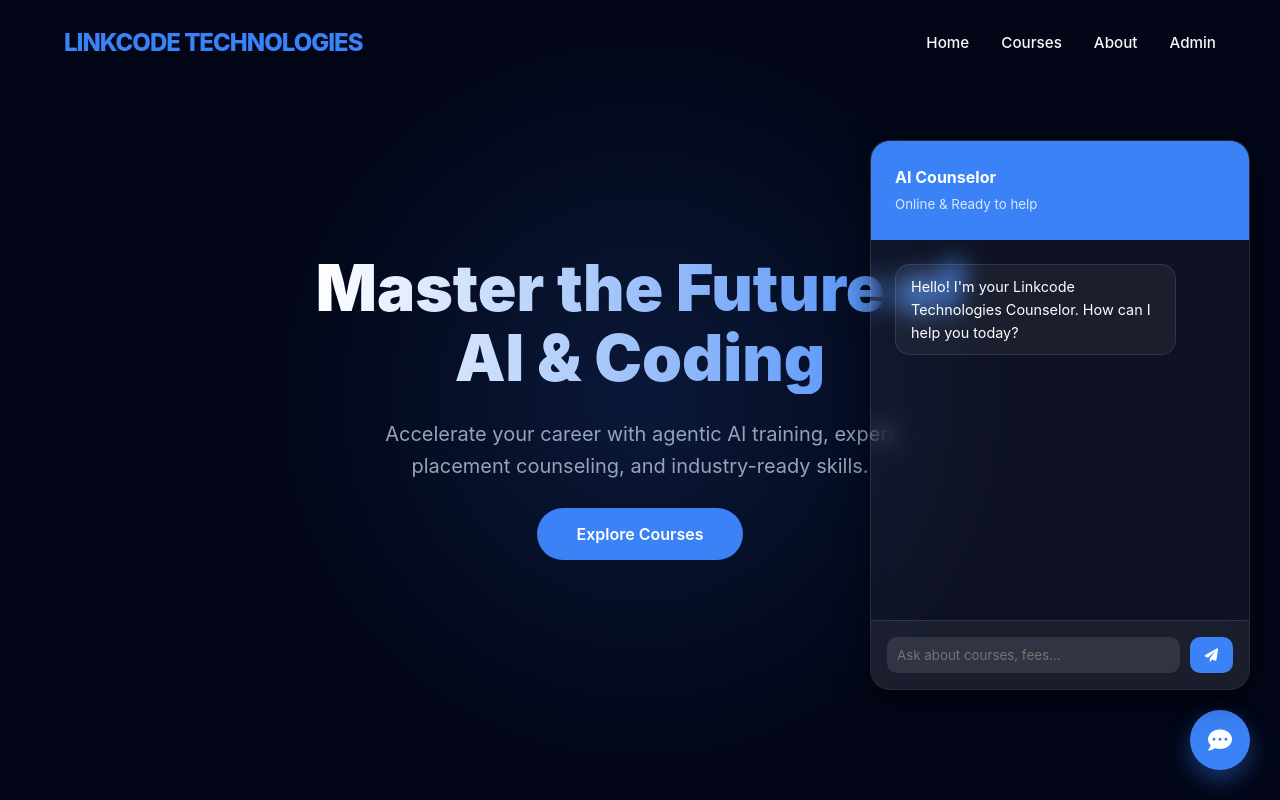
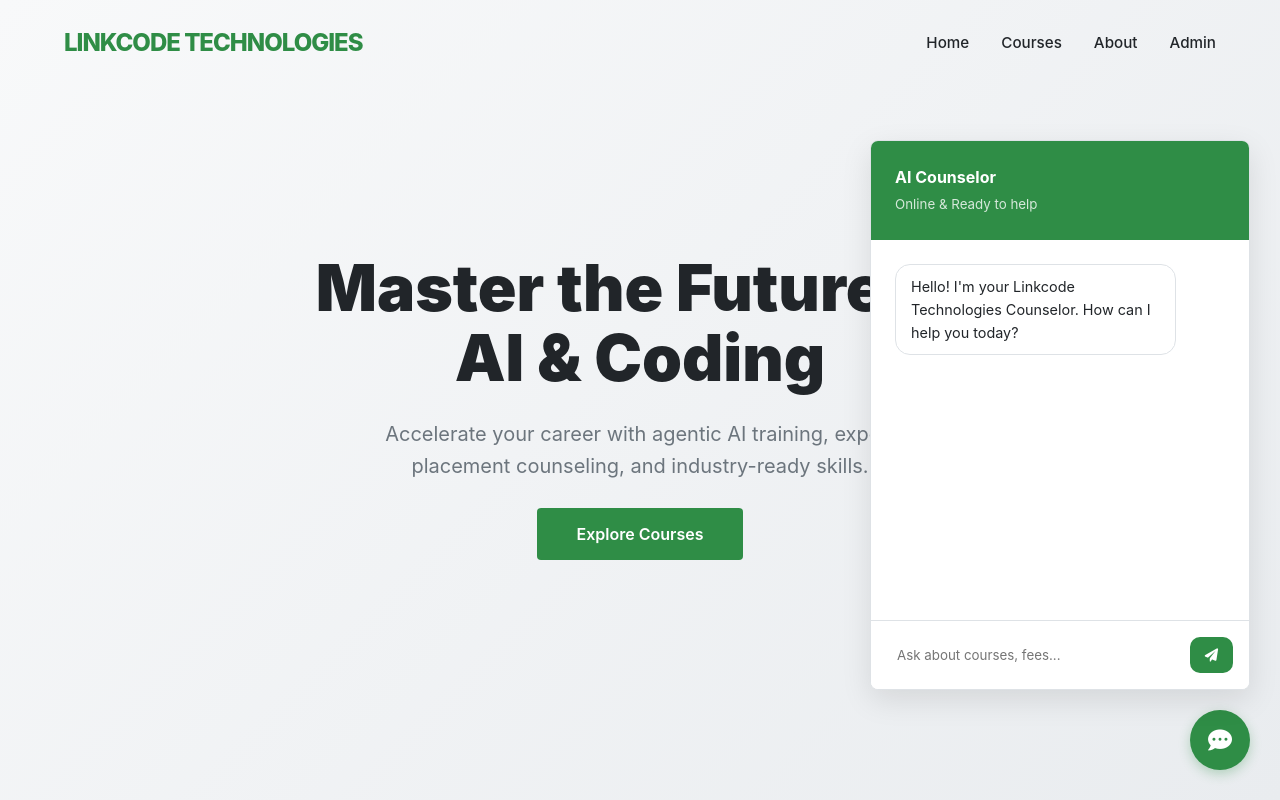
Before and after one commit to SiddheshUgale73/Agentic-Ai-Model, a plain HTML site: page static/index.html in a window 1280 px wide. Both pictures are taken after a click on the element 1220 px from the left and 740 px from the top of the page. Shown: the top 800 px of the page. Drawn offline with Linux system fonts and the light colour scheme; no server answers.

Commit message:
Initial commit

```diff
--- a/static/css/style.css
+++ b/static/css/style.css
@@ -1,17 +1,17 @@
 /* VANT AI Academy - Midnight Electric Design System */
 
 :root {
-    --bg-main: #020617;
-    --bg-card: rgba(15, 23, 42, 0.7);
-    --primary: #3b82f6;
-    --primary-hover: #2563eb;
-    --secondary: #64748b;
-    --text-main: #f8fafc;
-    --text-muted: #94a3b8;
-    --accent: #6366f1;
-    --glass: rgba(255, 255, 255, 0.05);
-    --glass-border: rgba(255, 255, 255, 0.1);
-    --shadow: 0 8px 32px 0 rgba(0, 0, 0, 0.5);
+    --bg-main: #f8f9fa;
+    --bg-card: #ffffff;
+    --primary: #2f8d46;
+    --primary-hover: #1e602f;
+    --secondary: #e9ecef;
+    --text-main: #212529;
+    --text-muted: #6c757d;
+    --accent: #2f8d46;
+    --glass: #ffffff;
+    --glass-border: #dee2e6;
+    --shadow: 0 4px 6px rgba(0, 0, 0, 0.05);
     --transition: all 0.3s ease;
 }
 
@@ -29,11 +29,9 @@
     overflow-x: hidden;
 }
 
-/* Glassmorphism Utility */
+/* Card Utility */
 .glass {
     background: var(--glass);
-    backdrop-filter: blur(12px);
-    -webkit-backdrop-filter: blur(12px);
     border: 1px solid var(--glass-border);
     box-shadow: var(--shadow);
 }
@@ -52,8 +50,8 @@
 }
 
 header.scrolled {
-    background: rgba(2, 6, 23, 0.8);
-    backdrop-filter: blur(10px);
+    background: #ffffff;
+    box-shadow: 0 2px 10px rgba(0, 0, 0, 0.05);
     padding: 1rem 5%;
 }
 
@@ -91,17 +89,14 @@
     align-items: center;
     text-align: center;
     padding: 0 10%;
-    background: radial-gradient(circle at 50% 50%, rgba(59, 130, 246, 0.15) 0%, transparent 50%);
+    background: linear-gradient(135deg, #f8f9fa 0%, #e9ecef 100%);
 }
 
 .hero h1 {
     font-size: 4rem;
     font-weight: 900;
     margin-bottom: 1.5rem;
-    background: linear-gradient(to right, #fff, var(--primary));
-    -webkit-background-clip: text;
-    background-clip: text;
-    -webkit-text-fill-color: transparent;
+    color: var(--text-main);
     line-height: 1.1;
 }
 
@@ -116,10 +111,11 @@
     background-color: var(--primary);
     color: white;
     padding: 1rem 2.5rem;
-    border-radius: 99px;
+    border-radius: 4px;
     text-decoration: none;
     font-weight: 600;
     transition: var(--transition);
+    border: none;
 }
 
 .btn-primary:hover {
@@ -144,7 +140,7 @@
     justify-content: center;
     align-items: center;
     cursor: pointer;
-    box-shadow: 0 10px 25px rgba(59, 130, 246, 0.4);
+    box-shadow: 0 4px 12px rgba(47, 141, 70, 0.3);
     transition: var(--transition);
 }
 
@@ -158,7 +154,9 @@
     right: 0;
     width: 380px;
     height: 550px;
-    border-radius: 20px;
+    border-radius: 8px;
+    background: #ffffff;
+    box-shadow: 0 10px 30px rgba(0,0,0,0.1);
     display: flex;
     flex-direction: column;
     overflow: hidden;
@@ -204,7 +202,7 @@
 /* Contact Section */
 .contact-section {
     padding: 100px 10%;
-    background: radial-gradient(circle at bottom right, rgba(99, 102, 241, 0.1), transparent 40%);
+    background: #ffffff;
     border-top: 1px solid var(--glass-border);
 }
 
@@ -241,8 +239,7 @@
     left: 0;
     width: 100%;
     height: 100%;
-    background: rgba(2, 6, 23, 0.9);
-    backdrop-filter: blur(8px);
+    background: rgba(0, 0, 0, 0.7);
     display: none;
     justify-content: center;
     align-items: center;
@@ -255,9 +252,10 @@
     border: 1px solid var(--glass-border);
     max-width: 600px;
     width: 100%;
-    border-radius: 24px;
+    border-radius: 8px;
     padding: 40px;
     position: relative;
+    box-shadow: 0 15px 35px rgba(0,0,0,0.2);
     animation: fadeInUp 0.4s ease;
 }
 
@@ -271,7 +269,7 @@
     transition: var(--transition);
 }
 
-.close-modal:hover { color: white; }
+.close-modal:hover { color: var(--text-main); }
 
 .modal-body h2 { font-size: 2rem; margin-bottom: 20px; }
 .modal-info-p { color: var(--text-muted); margin-bottom: 25px; font-size: 1.1rem; }
--- a/static/index.html
+++ b/static/index.html
@@ -29,8 +29,8 @@
         </section>
 
         <!-- Course Section dynamic loading -->
-        <section id="courses" style="padding: 100px 10%; background: #020617;">
-            <h2 style="text-align: center; font-size: 2.5rem; margin-bottom: 50px;">Featured Programs</h2>
+        <section id="courses" style="padding: 100px 10%; background: var(--bg-main);">
+            <h2 style="text-align: center; font-size: 2.5rem; margin-bottom: 50px; color: var(--text-main);">Featured Programs</h2>
             <div id="course-grid" style="display: grid; grid-template-columns: repeat(auto-fit, minmax(300px, 1fr)); gap: 30px;">
                 <!-- Dynamically populated -->
             </div>
--- a/static/js/chatbot.js
+++ b/static/js/chatbot.js
@@ -57,7 +57,7 @@
             max-width: 85%;
             font-size: 0.9rem;
             margin-bottom: 8px;
-            ${role === 'user' ? 'align-self: flex-end; background: var(--primary); color: white;' : 'align-self: flex-start; background: var(--glass); border: 1px solid var(--glass-border); color: white;'}
+            ${role === 'user' ? 'align-self: flex-end; background: var(--primary); color: white;' : 'align-self: flex-start; background: var(--glass); border: 1px solid var(--glass-border); color: var(--text-main);'}
             animation: fadeInUp 0.3s ease;
         `;
         msgDiv.textContent = text;
```
